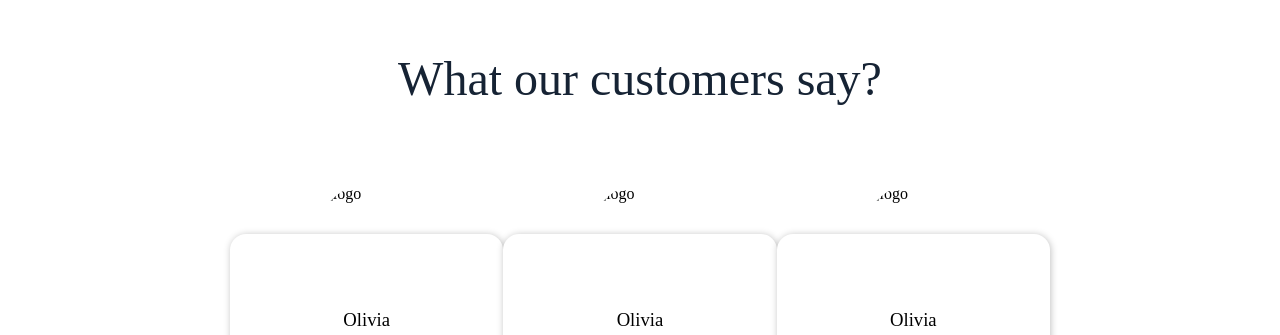
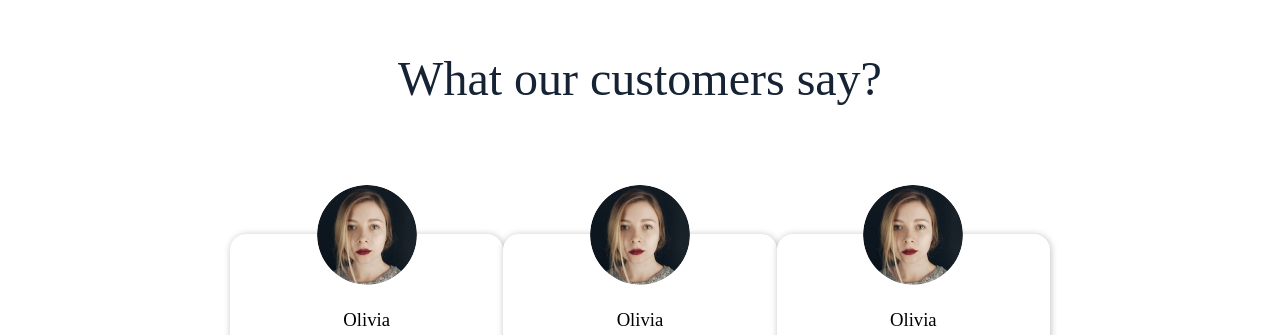
Before and after one commit to Bounceback56/Responsive_Landing_Page, a plain HTML site: page index.html in a window 1280 px wide. Shown: the part 4037-4372 px from the top of the page. Drawn offline with Linux system fonts and the light colour scheme; the site is published under a folder, as on GitHub Pages, so addresses that start at the root find nothing.

Commit message:
Update index.html

```diff
--- a/index.html
+++ b/index.html
@@ -244,7 +244,7 @@
                         </div>
                     </div>
                     <div class="customer-card">
-                        <img class="customer-card-img" src="/images/Ellipse 44.png" alt="logo">
+                        <img class="customer-card-img" src="./images/Ellipse 44.png" alt="logo">
                         <p class="customer-card-text1">Olivia</p>
                         <div class="star-container">
                             <img src="./images/ic_outline-star.svg" alt="star">
@@ -260,7 +260,7 @@
                         <p class="customer-card-text2">Lorem ipsum dolor sit amet consectetur. Consequat diam lacus lacus facilisi sit </p>
                     </div>
                     <div class="customer-card">
-                        <img class="customer-card-img" src="/images/Ellipse 44.png" alt="logo">
+                        <img class="customer-card-img" src="./images/Ellipse 44.png" alt="logo">
                         <p class="customer-card-text1">Olivia</p>
                         <div class="star-container">
                             <img src="./images/ic_outline-star.svg" alt="star">
@@ -276,7 +276,7 @@
                         <p class="customer-card-text2">Lorem ipsum dolor sit amet consectetur. Consequat diam lacus lacus facilisi sit </p>
                     </div>
                     <div class="customer-card">
-                        <img class="customer-card-img" src="/images/Ellipse 44.png" alt="logo">
+                        <img class="customer-card-img" src="./images/Ellipse 44.png" alt="logo">
                         <p class="customer-card-text1">Olivia</p>
                         <div class="star-container">
                             <img src="./images/ic_outline-star.svg" alt="star">
```
